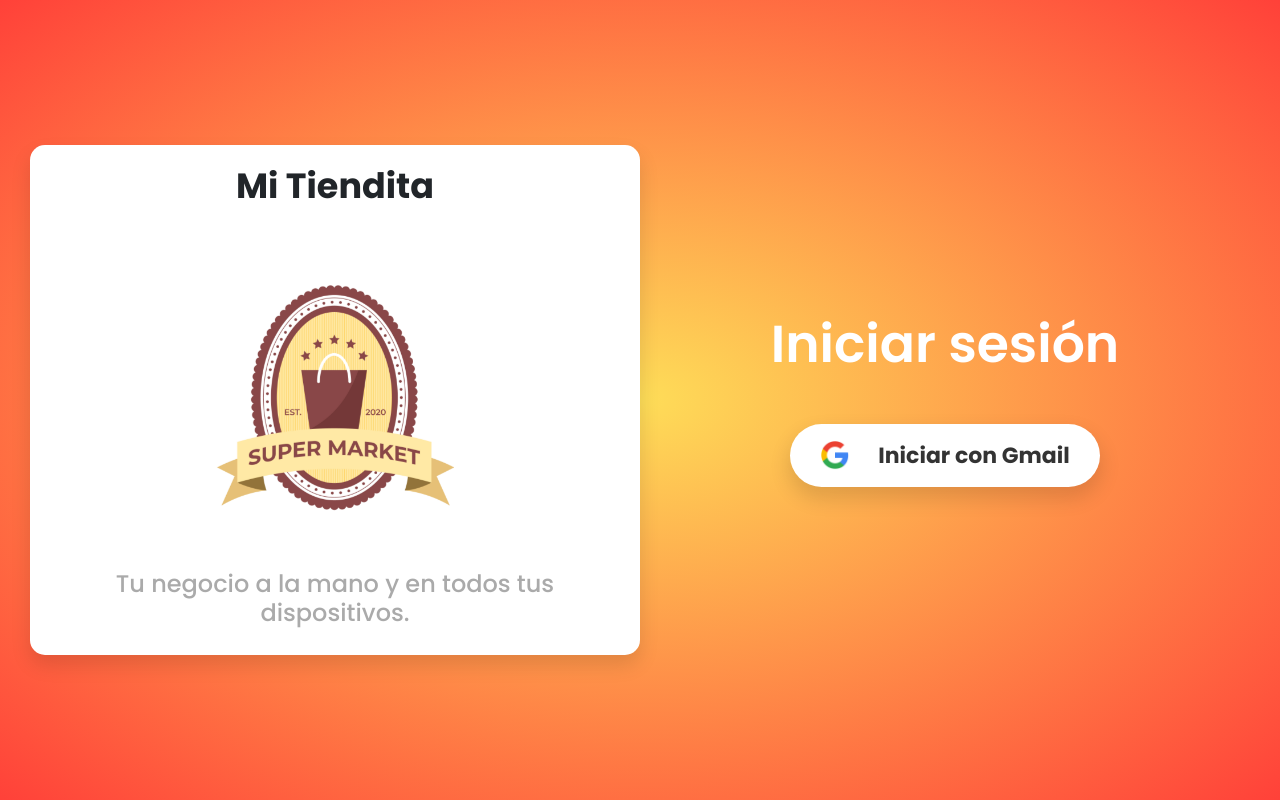
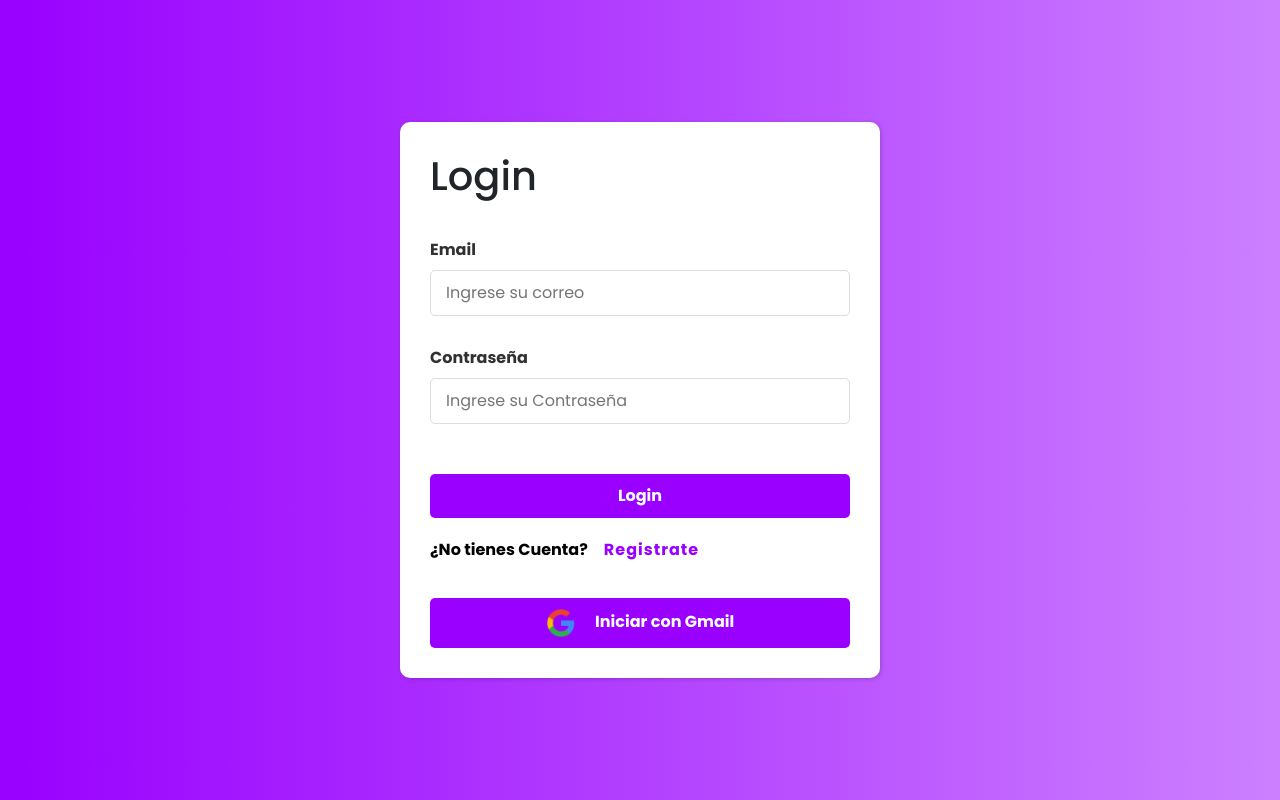
Before and after one commit to mdavidrodriguez/Proyecto_Mi_Tiendita, a React (Vite) app: page /login in a window 1280 px wide. Built offline with nearby package versions, Linux system fonts and the light colour scheme; no server answers.

Commit message:
Modificacion autenticación

```diff
--- /dev/null
+++ b/src/components/Login/InputControl/InpuControl.module.css
@@ -0,0 +1,27 @@
+.container {
+    display: flex;
+    flex-direction: column;
+    gap: 8px;
+  }
+
+  .container label {
+    font-weight: 700;
+    font-size: 1rem;
+    color: #313131;
+  }
+
+  .container input {
+    border-radius: 5px;
+    border: 1px solid #dddddd;
+    outline: none;
+    padding: 10px 15px;
+    color: #000;
+  }
+
+  .container input:hover {
+    border-color: #ccc;
+  }
+
+  .container input:focus {
+    border-color: #9900ff;
+  }
--- /dev/null
+++ b/src/components/Login/InputControl/InputControl.jsx
@@ -0,0 +1,9 @@
+import styles from './InpuControl.module.css'
+export function InputControl(props) {
+    return (
+        <div className={styles.container}>
+            {props.label && <label>{props.label}</label>}
+            <input type='text' {...props}></input>
+        </div>
+    )
+}
--- /dev/null
+++ b/src/components/Login/LoginAuth/Login.module.css
@@ -0,0 +1,70 @@
+.container {
+    height: 100%;
+    min-height: 100vh;
+    width: 100%;
+    background: linear-gradient(to right, #9900ff, #cc80ff);
+    display: flex;
+    justify-content: center;
+    align-items: center;
+  }
+
+  .innerBox {
+    min-width: 480px;
+    height: fit-content;
+    width: fit-content;
+    background-color: #fff;
+    box-shadow: 1px 1px 4px rgba(0, 0, 0, 0.2);
+    padding: 30px;
+    border-radius: 10px;
+    display: flex;
+    flex-direction: column;
+    gap: 30px;
+  }
+
+  .footer {
+    display: flex;
+    flex-direction: column;
+    gap: 20px;
+  }
+
+  .footer .error {
+    font-weight: bold;
+    font-size: 0.875rem;
+    color: #ff3300;
+    text-align: center;
+  }
+
+  .footer button {
+    outline: none;
+    border: none;
+    background-color: #9900ff;
+    color: #fff;
+    border-radius: 5px;
+    font-weight: bold;
+    font-size: 1rem;
+    padding: 10px 16px;
+    width: 100%;
+    transition: 100ms;
+    cursor: pointer;
+  }
+
+  .footer button:disabled {
+    background-color: gray !important;
+  }
+
+  .footer button:hover {
+    background-color: #aa2aff;
+  }
+
+  .footer p {
+    font-weight: 700;
+    color: #000;
+  }
+
+  .footer p span a {
+    font-weight: bold;
+    color: #9900ff;
+    letter-spacing: 1px;
+    font-size: 1rem;
+    text-decoration: none;
+  }
--- /dev/null
+++ b/src/components/Login/LoginAuth/LoginFire.jsx
@@ -0,0 +1,55 @@
+import styles from './Login.module.css'
+import { InputControl } from '../InputControl/InputControl.jsx'
+import { useState } from 'react'
+import { Link, useNavigate } from 'react-router-dom'
+import { signInWithEmailAndPassword } from 'firebase/auth'
+import { auth } from '../../../api/firebase.config'
+
+export function LoginFire() {
+    const navigate = useNavigate();
+    const [values, setValues] = useState({ email: "", pass: "" });
+    const [errorMsg, setErrorMsg] = useState([])
+    const [submitButtonDisabled, setSubmitButtonDisabled] = useState(false)
+    const Loguearse = () => {
+        if (!values.email || !values.pass) {
+            setErrorMsg("Datos incompletos")
+            return;
+        }
+        setErrorMsg("");
+        setSubmitButtonDisabled(true);
+        signInWithEmailAndPassword(auth, values.email, values.pass)
+            .then(async (res) => {
+                setSubmitButtonDisabled(false)
+                navigate("/")
+            })
+            .catch((err) => {
+                setSubmitButtonDisabled(false)
+                setErrorMsg(err.message)
+            })
+    }
+    return (
+        <div className={styles.container}>
+            <div className={styles.innerBox}>
+                <h1 className={styles.heading}>Login</h1>
+                <InputControl label="Email" onChange={(event) => setValues((prev) => (
+                    { ...prev, email: event.target.value }
+                ))}
+                placeholder="Ingrese su correo"/>
+                <InputControl label="Contraseña" onChange={(event) => setValues((prev) => (
+                    { ...prev, pass: event.target.value }
+                ))}
+                placeholder="Ingrese su Contraseña"/>
+
+                <div className={styles.footer}>
+                    <b className={styles.error}>{errorMsg}</b>
+                    <button onClick={Loguearse} disabled={submitButtonDisabled}>Login Btn</button>
+                    <p>Crear Cuenta
+                        <span>
+                            <Link to="/signup">Ir</Link>
+                        </span>
+                    </p>
+                </div>
+            </div>
+        </div>
+    )
+}
--- /dev/null
+++ b/src/components/Login/Signup/Signup.jsx
@@ -0,0 +1,72 @@
+import styles from './Signup.module.css'
+import { Link, useNavigate } from 'react-router-dom'
+import { useState } from 'react'
+import { auth } from '../../../api/firebase.config'
+import { createUserWithEmailAndPassword, updateProfile } from 'firebase/auth'
+import { InputControl } from '../InputControl/InputControl'
+export function Signup() {
+    const navigate = useNavigate()
+    const [values, setValues] = useState({ name: "", email: "", pass: "" })
+    const [errorMsg, setErrorMsg] = useState([])
+    const [submitButtonDisabled, setSubmitButtonDisabled] = useState(false)
+    const registro = () => {
+        if (!values.name || !values.email || !values.pass) {
+            setErrorMsg("Llene todos los campos")
+            return;
+        }
+        setErrorMsg("")
+        setSubmitButtonDisabled(true)
+        createUserWithEmailAndPassword(auth, values.email, values.pass)
+            .then(async (res) => {
+                setSubmitButtonDisabled(false)
+                const user = res.user
+                await updateProfile(user, { displayName: values.name }
+                )
+                navigate('/login')
+            })
+            .catch((err) => {
+                setSubmitButtonDisabled(false)
+                setErrorMsg(err.message)
+            })
+    }
+    return (
+        <div className={styles.container}>
+            <div className={styles.innerBox}>
+                <h1 className={styles.heading}>Registro</h1>
+                <InputControl label="Nombre"
+                    placeholder="Ingrese un nombre"
+                    onChange={
+                        (event) => setValues((prev) => ({ ...prev, name: event.target.value }))
+                    }
+                />
+                <InputControl label="Email"
+                    placeholder="Ingrese un correo"
+                    onChange={
+                        (event) => setValues((prev) => ({ ...prev, email: event.target.value }))
+                    }
+                />
+                <InputControl label="Contraseña"
+                    placeholder="Ingrese una contraseña"
+                    type="password"
+                    onChange={
+                        (event) => setValues((prev) => ({ ...prev, pass: event.target.value }))
+                    }
+                />
+                <div className={styles.footer}>
+                    <b className={styles.error}>{errorMsg}</b>
+                    <button onClick={registro} disabled={submitButtonDisabled}>
+                        Guardar
+                    </button>
+                    <p>
+                        Si ya tienes una Cuenta, Inicia Sesión
+                        <span>
+                            <Link to="/login">Login</Link>
+                        </span>
+                    </p>
+                </div>
+
+            </div>
+
+        </div>
+    )
+}
--- /dev/null
+++ b/src/components/Login/Signup/Signup.module.css
@@ -0,0 +1,70 @@
+.container {
+    height: 100%;
+    min-height: 100vh;
+    width: 100%;
+    background: linear-gradient(to right, #9900ff, #cc80ff);
+    display: flex;
+    justify-content: center;
+    align-items: center;
+  }
+
+  .innerBox {
+    min-width: 480px;
+    height: fit-content;
+    width: fit-content;
+    background-color: #fff;
+    box-shadow: 1px 1px 4px rgba(0, 0, 0, 0.2);
+    padding: 30px;
+    border-radius: 10px;
+    display: flex;
+    flex-direction: column;
+    gap: 30px;
+  }
+
+  .footer {
+    display: flex;
+    flex-direction: column;
+    gap: 20px;
+  }
+
+  .footer .error {
+    font-weight: bold;
+    font-size: 0.875rem;
+    color: #ff3300;
+    text-align: center;
+  }
+
+  .footer button {
+    outline: none;
+    border: none;
+    background-color: #9900ff;
+    color: #fff;
+    border-radius: 5px;
+    font-weight: bold;
+    font-size: 1rem;
+    padding: 10px 16px;
+    width: 100%;
+    transition: 100ms;
+    cursor: pointer;
+  }
+
+  .footer button:disabled {
+    background-color: gray !important;
+  }
+
+  .footer button:hover {
+    background-color: #aa2aff;
+  }
+
+  .footer p {
+    font-weight: 700;
+    color: #000;
+  }
+
+  .footer p span a {
+    font-weight: bold;
+    color: #9900ff;
+    letter-spacing: 1px;
+    font-size: 1rem;
+    text-decoration: none;
+  }
--- a/src/components/Movimientos/Header.jsx
+++ b/src/components/Movimientos/Header.jsx
@@ -14,22 +14,22 @@ const Header = () => {
       <div className="d-flex justify-content-between align-items-center m-3 border-bottom ">
         <h3 className="ml-3">Movimientos</h3>
         <div className="d-flex justify-content-end">
-          <div class="dropdown d-flex justify-content-end">
-            <button class="btn btn-success mr-2 dropdown-toggle" href="#" role="button" data-bs-toggle="dropdown" aria-expanded="false">
+          <div className="dropdown d-flex justify-content-end">
+            <button className="btn btn-success mr-2 dropdown-toggle" href="#" role="button" data-bs-toggle="dropdown" aria-expanded="false">
             <BsPlusCircleFill className="inline-block" /> Nueva Venta
             </button>
-            <ul class="dropdown-menu">
+            <ul className="dropdown-menu">
               <div className="caja-libre">
                 <li>
-                  <button class="dropdown-item" href="#"><BsBasketFill/> Venta de Productos <br />
-                    <label className="tex-caja" htmlFor="">Registra un venta seleccionando los productos <br /> de tu Inventario</label>
+                  <button className="dropdown-item" href="#"><BsBasketFill/> Venta de Productos <br />
+                    <label className="tex-caja">Registra un venta seleccionando los productos <br /> de tu Inventario</label>
                   </button>
                 </li>
               </div>
               <div className="caja-libre">
                 <li>
-                  <button class="dropdown-item" href="#"> <BsCashCoin /> Venta Libre <br />
-                  <label className="tex-caja" htmlFor="">Registra un ingreso sin seleccionar productos  <br /> de tu inventario</label>
+                  <button className="dropdown-item" href="#"> <BsCashCoin /> Venta Libre <br />
+                  <label className="tex-caja">Registra un ingreso sin seleccionar productos  <br /> de tu inventario</label>
                 </button>
                 </li>
               </div>
--- a/src/pages/Login.jsx
+++ b/src/pages/Login.jsx
@@ -1,187 +1,103 @@
-import styled from "styled-components"
+import styled from "styled-components";
 import astronauta from "../assets/Logo.jpg";
 import logogoogle from "../assets/logoogle.png";
-import { useNavigate } from 'react-router-dom';
 import { UserAuth } from "../context/AuthContext";
 import { useEffect, useState } from "react";
 
+import styles from "../components/Login/LoginAuth/Login.module.css";
+import { InputControl } from "../components/Login/InputControl/InputControl";
+import { Link, useNavigate } from "react-router-dom";
+import { signInWithEmailAndPassword } from "firebase/auth";
+import { auth } from "../api/firebase.config";
 
 const Login = () => {
-  const navigate = useNavigate()
-  const {user,googleSignIn } = UserAuth()
+  const navigate = useNavigate();
+  const { user, googleSignIn } = UserAuth();
   const iniciarSesion = async () => {
     try {
       await googleSignIn();
-
     } catch (error) {
       console.log(error);
-
     }
-  }
+  };
 
   useEffect(() => {
     if (user != null) {
-      navigate('/')
+      navigate("/");
     }
-  }, [user])
+  }, [user]);
 
+  const [values, setValues] = useState({ email: "", pass: "" });
+  const [errorMsg, setErrorMsg] = useState([]);
+  const [submitButtonDisabled, setSubmitButtonDisabled] = useState(false);
+  const Loguearse = () => {
+    if (!values.email || !values.pass) {
+      setErrorMsg("Datos incompletos");
+      return;
+    }
+    setErrorMsg("");
+    setSubmitButtonDisabled(true);
+    signInWithEmailAndPassword(auth, values.email, values.pass)
+      .then(async (res) => {
+        setSubmitButtonDisabled(false);
+        navigate("/");
+      })
+      .catch((err) => {
+        setSubmitButtonDisabled(false);
+        setErrorMsg(err.message);
+      });
+  };
 
-  // const navigate = useNavigate();
-  // const { user, googleSignIn } = UserAuth();
-  // const iniciarSesion = async () => {
-  //   try {
-  //     await googleSignIn();
-  //   } catch (error) {
-  //     console.log(error);
-  //   }
-  // }
-  // useEffect(() => {
-  //   if (user != null) {
-  //     navigate("/")
-  //   }
-  // }, [user])
   return (
+    <div className="d-flex">
+      <div className={styles.container}>
+
+        <div className={styles.innerBox}>
+          <h1 className={styles.heading}>Login</h1>
+          <InputControl
+            label="Email"
+            onChange={(event) =>
+              setValues((prev) => ({ ...prev, email: event.target.value }))
+            }
+            placeholder="Ingrese su correo"
+          />
+          <InputControl
+            label="Contraseña"
+            onChange={(event) =>
+              setValues((prev) => ({ ...prev, pass: event.target.value }))
+            }
+            placeholder="Ingrese su Contraseña"
+            type="password"
+          />
+          <div className={styles.footer}>
+            <b className={styles.error}>{errorMsg}</b>
+            <button onClick={Loguearse} disabled={submitButtonDisabled}>
+              Login
+            </button>
+            <p>
+              ¿No tienes Cuenta?
+              <span>
+                <Link to="/signup">Registrate</Link>
+              </span>
+            </p>
             <Container>
-      <section className="imgseccion">
-        <h1>Mi Tiendita</h1>
-        <div className="fondocontent">
-          <img src={astronauta} />
-        </div>
-        <h4>Tu negocio a la mano y en todos tus dispositivos.</h4>
-      </section>
-      <section className="panelsesion">
-        <h2>Iniciar sesión</h2>
-
               <button onClick={iniciarSesion} className="btniniciar">
                 <img src={logogoogle} />
                 <span> Iniciar con Gmail</span>
               </button>
-      </section>
             </Container>
-  )
-}
+          </div>
+        </div>
+      </div>
+    </div>
+  );
+};
 
 const Container = styled.div`
-  display: flex;
-  justify-content: center;
-  align-items: center;
-  min-height: 100vh;
-  padding: 30px;
-  background: radial-gradient(#fedd58, #ff4139);
-  flex-direction: column-reverse;
-  width: 100vw;
-  .imgseccion {
-    background-color: #fff;
-    border-radius: 15px;
-    padding: 20px;
-    height: 100%;
-    display: flex;
-    justify-content: center;
-    align-items: center;
-    flex-direction: column;
-    text-align: center;
-    gap: 35px;
-    margin-top: 20px;
-    box-shadow: 0px 10px 20px 0px rgba(0, 0, 0, 0.12);
-    h1 {
-      font-size: 35px;
-      font-weight: 650;
-    }
-    h4 {
-      color: #aaaaaa;
-    }
-    .fondocontent {
-      display: flex;
-      justify-content: center;
-      img {
-        width: 50%;
-        -webkit-animation: flotar 3s ease-in-out infinite;
-        animation: flotar 3s ease-in-out infinite;
-      }
-    }
-  }
-  .panelsesion {
-    display: flex;
-    flex-direction: column;
-    gap: 40px;
-    height: 100%;
-    display: flex;
-    justify-content: center;
-    align-items: center;
-    h2 {
-      color: white;
-      text-align: center;
-      font-weight: 600;
-      font-size: 52px;
-    }
   .btniniciar {
-      display: flex;
-      align-items: center;
-      gap: 12px;
-      border-style: none;
     img {
       width: 30px;
     }
-      background-color: white;
-      padding: 15px 30px;
-      border-radius: 50px;
-      font-weight: 700;
-      font-size: 22px;
-      transition: all 0.25s ease;
-      box-shadow: 0px 10px 20px 2px rgba(0, 0, 0, 0.12);
-      &:hover {
-        transform: translateY(-5px);
-        box-shadow: 0px 20px 40px 0px rgb(0 0 0 / 10%);
-        cursor: pointer;
-      }
-      span {
-        opacity: 0.8;
-      }
-    }
-    .social {
-      gap: 20px;
-      display: flex;
-      justify-content: center;
-      align-content: space-between;
-      color: white;
-      font-size: 30px;
-      position: relative;
-      bottom: 0;
-      .icons:hover {
-        transform: translateY(10px);
-        transition: all 0.5s;
-      }
-    }
-  }
-  @media (min-width: 64em) {
-    flex-direction: row;
-    .imgseccion {
-      margin-top: 0;
-      width: 50%;
-    }
-    .panelsesion {
-      width: 50%;
-    }
-  }
-  @media (max-width: 48em) {
-    .imgseccion {
-      .fondocontent {
-        img {
-          /* width: 80%; */
-        }
-      }
-    }
-  }
-  @keyframes flotar {
-    0% {
-      transform: translate(0, 0);
-    }
-    50% {
-      transform: translate(0, 20px);
-    }
-    100% {
-      transform: translate(0, 0px);
-    }
   }
 `;
-export default Login
+export default Login;
--- a/src/routers/routes.jsx
+++ b/src/routers/routes.jsx
@@ -9,7 +9,15 @@ import Perfil from "../Pages/Perfil";
 import Protector from "../components/Protector";
 import { ContainerMovimientos } from "../components/Movimientos/ContainerMovimientos";
 
+import {LoginFire} from '../components/Login/LoginAuth/LoginFire'
+import { Signup } from "../components/Login/Signup/Signup";
+// import { Auth } from "firebase/auth";
+
+
 export function MyRoutes() {
+
+
+
 
 
   const { user } = UserAuth();
@@ -36,6 +44,7 @@ export function MyRoutes() {
         <Route path="/inventario" element={<Protector><Carrito /></Protector> } />
         {/* <Route path="/carrito" element={<Carrito />} /> */}
 
+        <Route exact path="/signup" element={<Signup/> }/>
       </Routes>
     </BrowserRouter>
   );
```
Also changed, not shown: 1 other file (tests, documents, lock files or other folders). Lines whose indentation alone changed are shown as unchanged.
